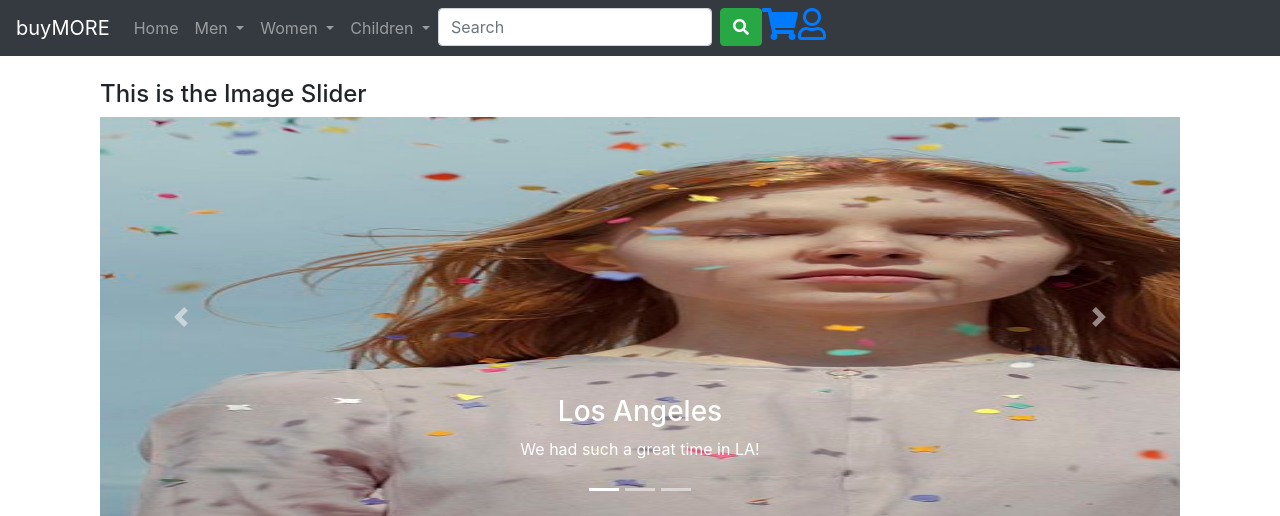
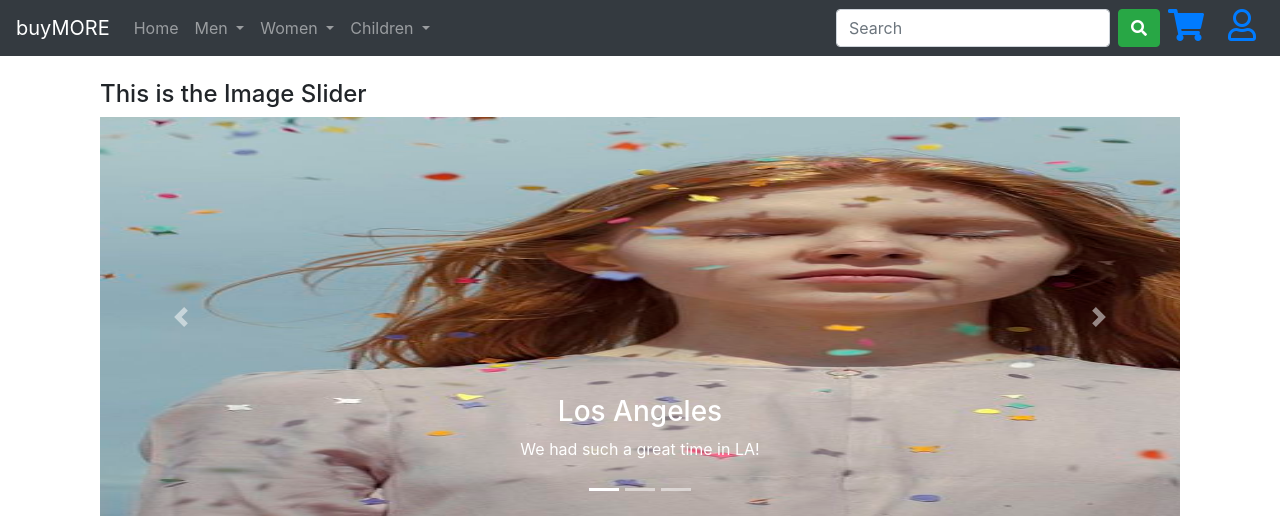
Before and after one commit to The-macharia/buyMore, a PHP site: page / in a window 1280 px wide. Shown: the top 516 px of the page. Run offline with PHP 8.4, Linux system fonts and the light colour scheme; some libraries are stand-ins or nearby versions.

Commit message:
Navbar items aligned

```diff
--- a/index.php
+++ b/index.php
@@ -65,13 +65,16 @@
         <a class="dropdown-item" href="#">Shoes</a>
       </div>
     </li>
-    <li><form class="form-inline" action="/action_page.php">
+    </ul>
+  <ul class="navbar-nav ml-auto">
+  <li><form class="form-inline" action="/action_page.php">
     <input class="form-control mr-sm-2" type="text" placeholder="Search">
-    <button class="btn btn-success" type="submit"><i class="fas fa-search"></i></button>
+    <button class="btn btn-success mr-sm-2" type="submit"><i class="fas fa-search"></i></button>
   </form></li>
-  <li class="nav-item navbar-right mr-auto"><a href="#"><i class="fas fa-shopping-cart fa-2x"></i></a></li>
-  <li class="nav-item navbar-right mr-auto"><a href="#"><i class="far fa-user fa-2x"></i></a></li>
-  </ul>
+  <!-- Shopping Cart and User Icons from font-awesome -->
+  <li class="nav-item navbar-right mr-sm-4"><a href="#"><i class="fas fa-shopping-cart fa-2x"></i></a></li>
+  <li class="nav-item navbar-right mr-sm-2"><a href="#"><i class="far fa-user fa-2x"></i></a></li></ul>
+
 </nav>
 
 <div class="container">
```
